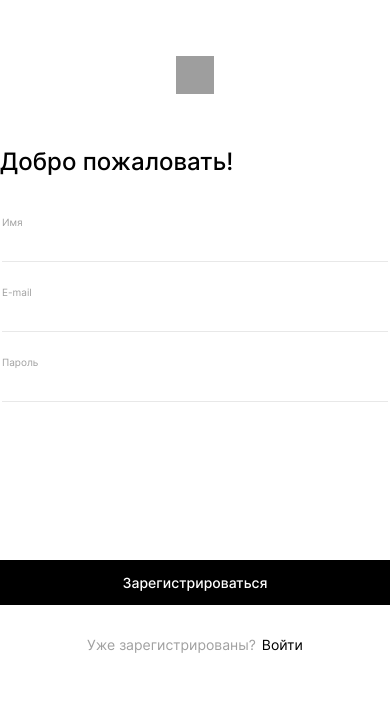
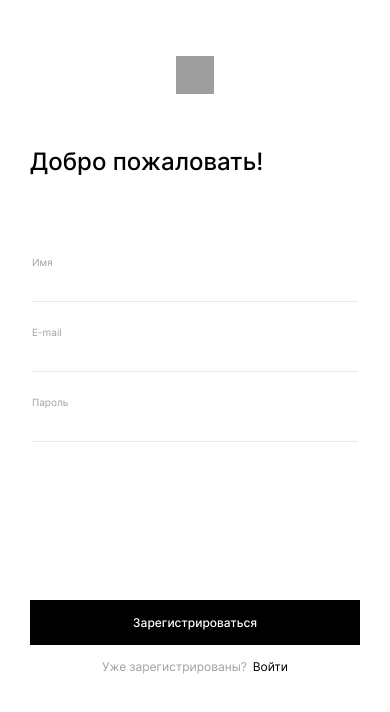
Before and after one commit to ZhannaAV/movies-explorer-frontend, a React (Create React App) app: page /signup in a window 390 px wide. Shown: the top 712 px of the page. Built offline with nearby package versions, Linux system fonts and the light colour scheme; grey boxes are pictures that could not be loaded.

Commit message:
style: адаптив профайла профиля и sign-страниц

```diff
--- a/src/components/Profile/Profile.css
+++ b/src/components/Profile/Profile.css
@@ -74,3 +74,24 @@
 .profile__btn + .profile__btn{
 	margin-top: 16px;
 }
+
+@media screen and (max-width: 768px){
+	.profile{
+		padding: 236px 0 269px;
+		height: 950px;
+	}
+}
+
+@media screen and (max-width: 560px){
+	.profile{
+		padding: 70px 30px 40px;
+		height: 706px;
+	}
+	.profile__info{
+		margin-top: 80px;
+	}
+	.profile__btn{
+		font-size: 12px;
+		line-height: 15px;
+	}
+}
--- a/src/components/SignForm/SignForm.css
+++ b/src/components/SignForm/SignForm.css
@@ -49,3 +49,31 @@
 	text-decoration: none;
 	color: #000;
 }
+
+@media screen and (max-width: 768px){
+	.sign{
+		padding-bottom: 232px;
+		min-height: 475px;
+	}
+}
+
+@media screen and (max-width: 425px){
+	.sign{
+		padding-bottom: 30px;
+		padding-left: 30px;
+		padding-right: 30px;
+		min-height: 475px;
+	}
+	.sign__form{
+		margin-top: 80px;
+	}
+	.sign__button{
+		font-size: 12px;
+		line-height: 15px;
+	}
+	.sign__text{
+		font-size: 12px;
+		line-height: 15px;
+		margin-top: 14px;
+	}
+}
```
